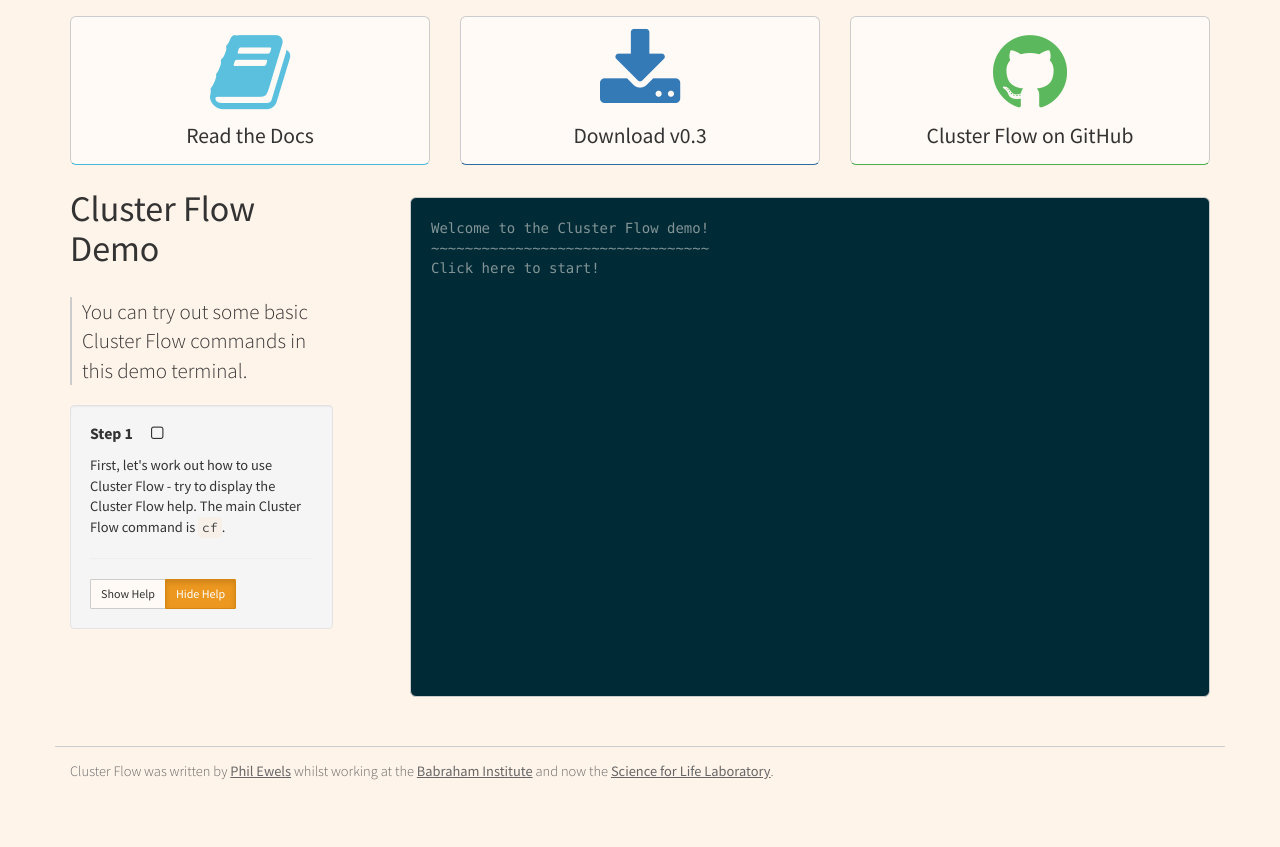
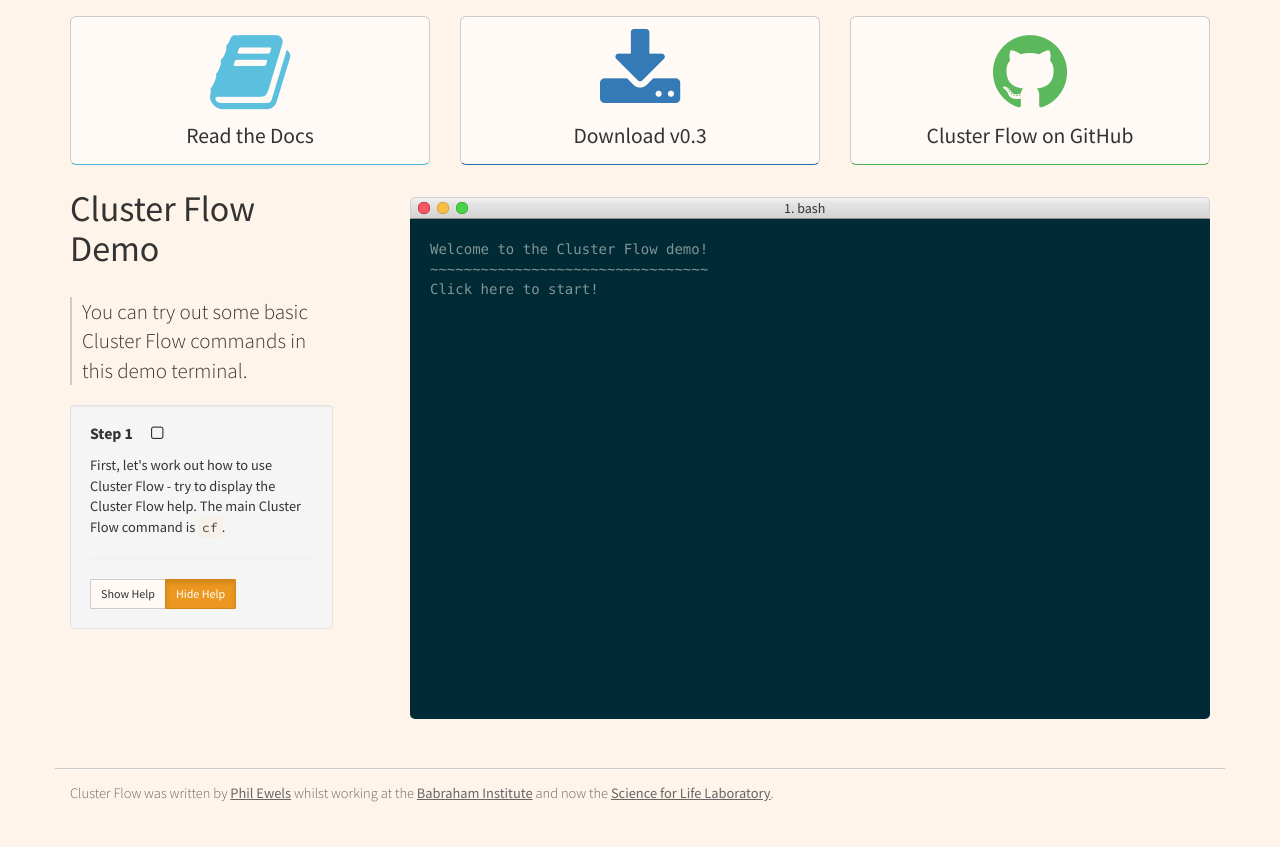
Before and after one commit to ewels/clusterflow-website, a PHP site: page / in a window 1280 px wide. Shown: the part 455-1302 px from the top of the page. Before the commit the page ends 1235 px from the top, so only its background shows below. Run offline with PHP 8.4, Linux system fonts and the light colour scheme; some libraries are stand-ins or nearby versions.

Commit message:
Made the demo terminal more convincing with a header.

```diff
--- a/public_html/css/style.css
+++ b/public_html/css/style.css
@@ -365,19 +365,60 @@ h1.section-header .header-link { margin-top: 23px; }
   border-color: #d6e9c6;
 }
 
+#demo_terminal_wrapper {
+  margin: 20px 0 20px auto;
+	width: 800px;
+	border-radius: 5px;
+  background: #f2f2f2;
+	/*border: 1px solid #ccc;*/
+}
+#demo_terminal_header {
+  height: 22px;
+  padding: 0 3px;
+	background: #f2f2f2; /* Old browsers */
+	background: -moz-linear-gradient(top, #f2f2f2 0%, #e4e4e4 28%, #d3d3d3 100%); /* FF3.6-15 */
+	background: -webkit-linear-gradient(top, #f2f2f2 0%,#e4e4e4 28%,#d3d3d3 100%); /* Chrome10-25,Safari5.1-6 */
+	background: linear-gradient(to bottom, #f2f2f2 0%,#e4e4e4 28%,#d3d3d3 100%); /* W3C, IE10+, FF16+, Chrome26+, Opera12+, Safari7+ */
+	filter: progid:DXImageTransform.Microsoft.gradient( startColorstr='#f2f2f2', endColorstr='#d3d3d3',GradientType=0 ); /* IE6-9 */
+	border-top-left-radius: 5px;
+	border-top-right-radius: 5px;
+	border: 1px solid #d0d0d0;
+	border-bottom: 1px solid #909090;
+}
+#demo_terminal_btns span {
+    height: 12px;
+    width: 12px;
+    border: 1px solid;
+    border-radius: 5px;
+    background-color: #eee;
+    border: 1px solid #bbb;
+    float: left;
+    margin: 4px 3px 0 4px;
+    cursor: pointer;
+}
+#demo_terminal_btns span:first-of-type { background-color: #f3575f; border-color: #d63547; }
+#demo_terminal_btns span:nth-of-type(2){ background-color: #f6be43; border-color: #d9a238; }
+#demo_terminal_btns span:last-of-type{ background-color: #4ad149; border-color: #3fb234; }
+#demo_terminal_btns span:first-of-type:hover { background-color: #ec4840; }
+#demo_terminal_btns span:nth-of-type(2):hover{ background-color: #e79d48; }
+#demo_terminal_btns span:last-of-type:hover{ background-color: #52ab3f; }
+#demo_terminal_header_text {
+	margin: 0 0 0 370px;
+	font-size: 14px;
+}
+
 #demo_terminal {
     display: block;
     overflow-x: auto;;
     overflow-y: auto;
-    margin: 20px 0 20px auto;
     padding: 20px;
     width: 800px;
     height: 500px;
-    border-radius: 6px;
+		border-bottom-left-radius: 5px;
+		border-bottom-right-radius: 5px;
     background-color: #002b36;
     color: #839496;
     font-family: 'Monaco', 'Source Code Pro', 'Consolas', 'Andale Mono', monospace;
-    border: 1px solid #ccc;
     font-size: 14px;
 }
 #demo_terminal pre {
--- a/public_html/index.php
+++ b/public_html/index.php
@@ -147,7 +147,13 @@
         </div>
       </div>
       <div class="col-md-10 col-lg-9">
-        <div id="demo_terminal">Loading...</div>
+        <div id="demo_terminal_wrapper">
+          <div id="demo_terminal_header">
+            <div id="demo_terminal_btns"><span></span><span></span><span></span></div>
+            <div id="demo_terminal_header_text">1. bash</div>
+          </div>
+          <div id="demo_terminal">Loading...</div>
+        </div>
       </div>
     </div>
 
```
